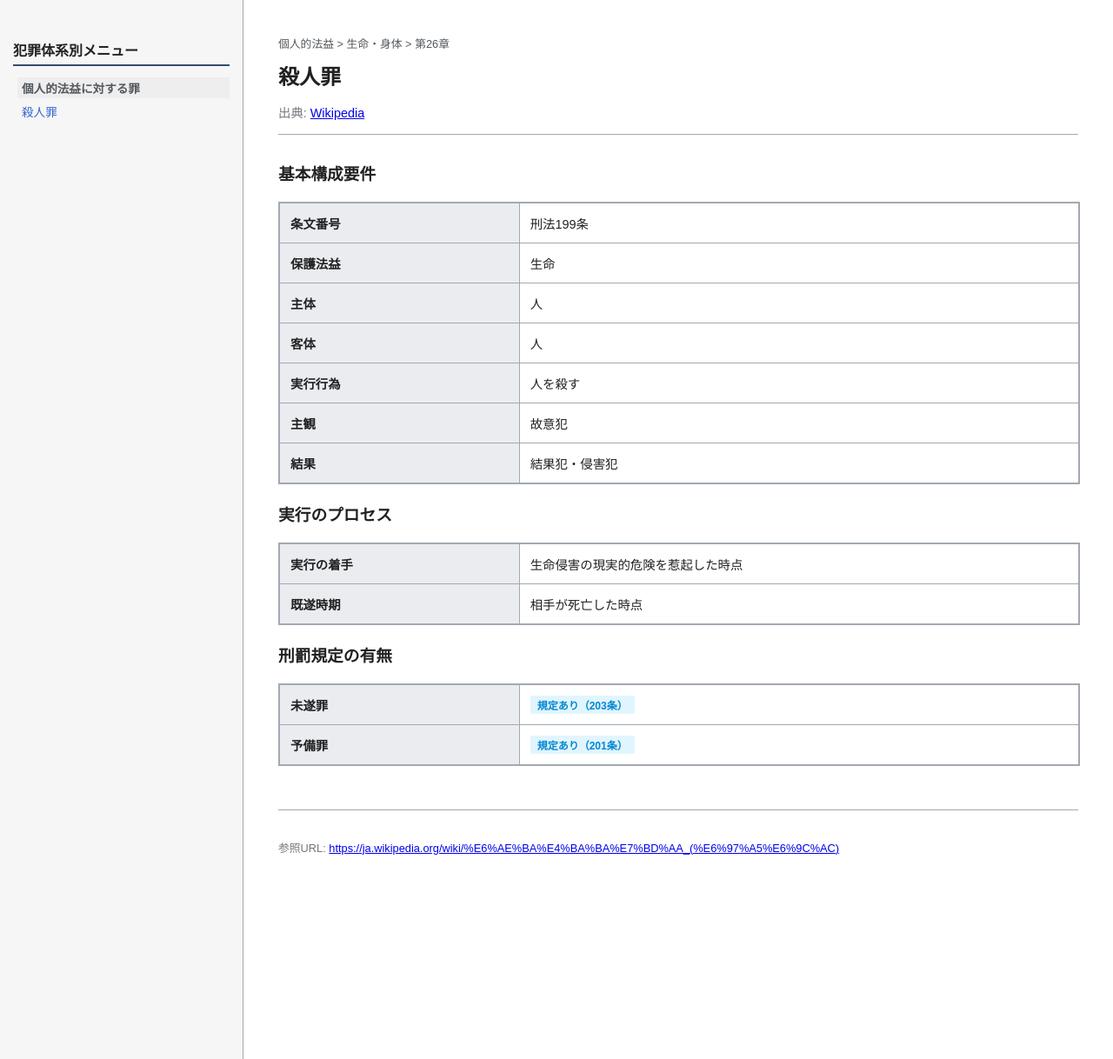
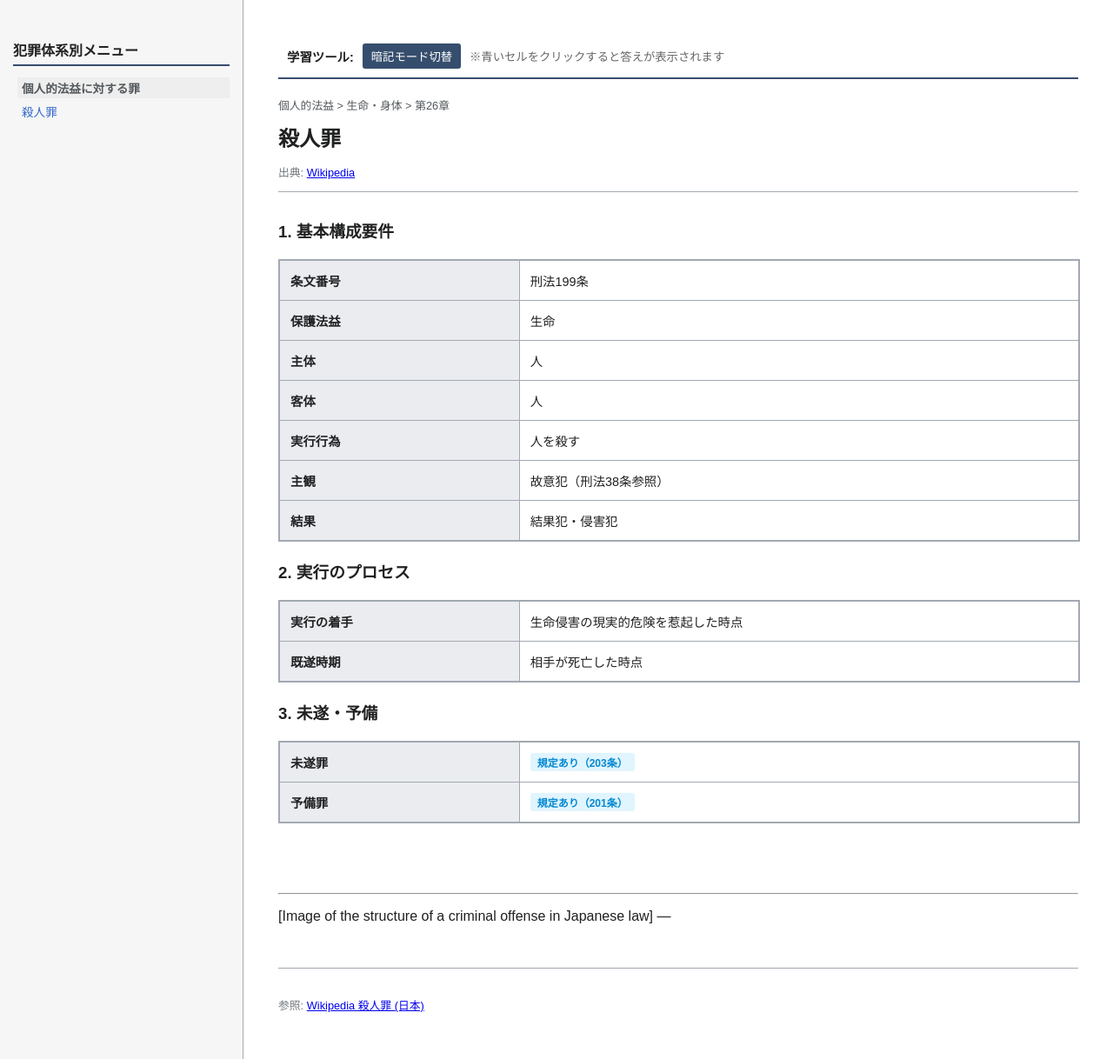
Before and after one commit to nananek/criminal-law-learning, a Jekyll site: the page built from index.md, in a window 1280 px wide and 1218 px high. Shown: the whole window at 87% size. Built offline with Jekyll 4.4.1, drawn with Linux system fonts in a browser that asks for light colours.

Commit message:
Update title and enhance layout for criminal law notes

```diff
--- a/index.md
+++ b/index.md
@@ -1,17 +1,61 @@
 ---
 layout: default
-title: 殺人罪 構成要件ノート
+title: 刑法犯罪構成要件アーカイブ
 ---
+
+<div style="position: sticky; top: 0; background: #fff; padding: 10px; border-bottom: 2px solid #364e6d; z-index: 100; margin-bottom: 20px; display: flex; gap: 10px; align-items: center;">
+    <span style="font-weight: bold; font-size: 0.9rem;">学習ツール:</span>
+    <button onclick="toggleMask()" style="cursor: pointer; padding: 5px 10px; background: #364e6d; color: #fff; border: none; border-radius: 3px;">暗記モード切替</button>
+    <small style="color: #666;">※青いセルをクリックすると答えが表示されます</small>
+</div>
+
+<style>
+    /* 暗記モード用のスタイル */
+    .mask {
+        background-color: #364e6d !important;
+        color: #364e6d !important;
+        transition: all 0.2s;
+        cursor: pointer;
+    }
+    .mask:active, .mask.show {
+        background-color: transparent !important;
+        color: inherit !important;
+    }
+    section { margin-bottom: 80px; }
+    .point-box {
+        background: #fdf2f2;
+        border: 1px solid #eec;
+        padding: 15px;
+        border-radius: 5px;
+        margin-top: 15px;
+    }
+    .point-title { font-weight: bold; color: #c0392b; margin-bottom: 5px; display: block; }
+</style>
+
+<script>
+    // 暗記モードの切り替え
+    function toggleMask() {
+        document.querySelectorAll('.spec-table td').forEach(td => {
+            td.classList.toggle('mask');
+        });
+    }
+    // 個別クリックで表示
+    document.addEventListener('click', function(e) {
+        if (e.target.classList.contains('mask')) {
+            e.target.classList.toggle('show');
+        }
+    });
+</script>
 
 {% for crime in site.data.crimes %}
 <section id="{{ crime.id }}">
     <div class="page-header">
         <div class="breadcrumb">{{ crime.category_main }} > {{ crime.category_sub }} > 第{{ crime.chapter }}章</div>
         <h1 style="margin: 0;">{{ crime.title }}</h1>
-        <p style="font-size: 0.9rem; color: #72777d;">出典: <a href="{{ crime.source_url }}" target="_blank">Wikipedia</a></p>
+        <p style="font-size: 0.8rem; color: #72777d;">出典: <a href="{{ crime.source_url }}" target="_blank">Wikipedia</a></p>
     </div>
 
-    <h3>基本構成要件</h3>
+    <h3>1. 基本構成要件</h3>
     <div class="table-wrapper">
         <table class="spec-table">
             <tr><th>条文番号</th><td>刑法{{ crime.article }}</td></tr>
@@ -19,12 +63,12 @@ title: 殺人罪 構成要件ノート
             <tr><th>主体</th><td>{{ crime.subject }}</td></tr>
             <tr><th>客体</th><td>{{ crime.object }}</td></tr>
             <tr><th>実行行為</th><td>{{ crime.act }}</td></tr>
-            <tr><th>主観</th><td>{{ crime.intent }}</td></tr>
+            <tr><th>主観</th><td>{{ crime.intent }}（刑法38条参照）</td></tr>
             <tr><th>結果</th><td>{{ crime.result }}</td></tr>
         </table>
     </div>
 
-    <h3>実行のプロセス</h3>
+    <h3>2. 実行のプロセス</h3>
     <div class="table-wrapper">
         <table class="spec-table">
             <tr><th>実行の着手</th><td>{{ crime.start }}</td></tr>
@@ -32,16 +76,30 @@ title: 殺人罪 構成要件ノート
         </table>
     </div>
 
-    <h3>刑罰規定の有無</h3>
+    <h3>3. 未遂・予備</h3>
     <div class="table-wrapper">
         <table class="spec-table">
             <tr><th>未遂罪</th><td><span class="status-tag">{{ crime.attempt }}</span></td></tr>
             <tr><th>予備罪</th><td><span class="status-tag">{{ crime.preparation }}</span></td></tr>
         </table>
     </div>
+
+    {% if crime.points %}
+    <div class="point-box">
+        <span class="point-title">学習のポイント・重要論点</span>
+        <ul style="font-size: 0.9rem; margin: 0; padding-left: 20px;">
+            {% for point in crime.points %}
+            <li>{{ point }}</li>
+            {% endfor %}
+        </ul>
+    </div>
+    {% endif %}
 </section>
 {% endfor %}
 
+---
+[Image of the structure of a criminal offense in Japanese law]
+---
 <footer>
-    <p>参照URL: <a href="https://ja.wikipedia.org/wiki/%E6%AE%BA%E4%BA%BA%E7%BD%AA_(%E6%97%A5%E6%9C%AC)" target="_blank">https://ja.wikipedia.org/wiki/%E6%AE%BA%E4%BA%BA%E7%BD%AA_(%E6%97%A5%E6%9C%AC)</a></p>
+    <p>参照: <a href="https://ja.wikipedia.org/wiki/%E6%AE%BA%E4%BA%BA%E7%BD%AA_(%E6%97%A5%E6%9C%AC)" target="_blank">Wikipedia 殺人罪 (日本)</a></p>
 </footer>
```
